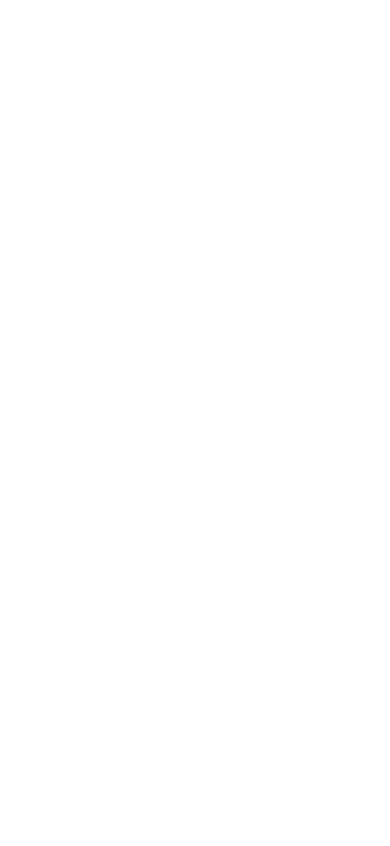
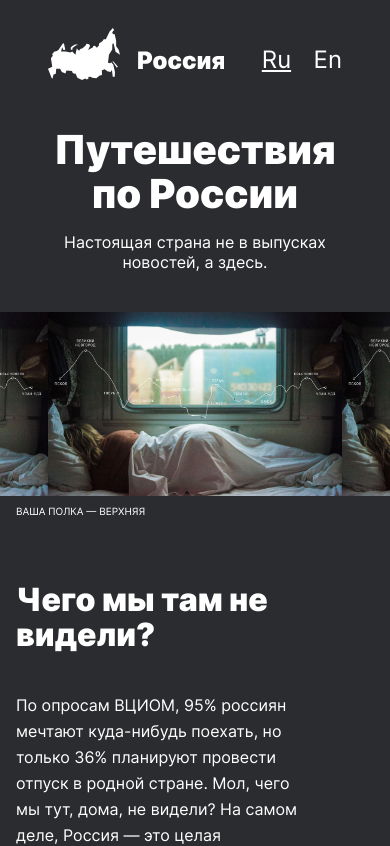
Before and after one commit to AlekseiSidenko/yp-msk-vlk, a plain HTML site: page index.html in a window 390 px wide. Shown: the top 846 px of the page. Drawn offline with Linux system fonts and the light colour scheme.

Commit message:
Сверстал шапку и 2 блока

```diff
--- /dev/null
+++ b/blocks/header/__lang-link/_active/header__lang-link_active.css
@@ -0,0 +1,4 @@
+.header__lang-link_active {
+  margin-right: 18px;
+  text-decoration: underline;
+}
--- /dev/null
+++ b/blocks/header/__lang-link/header__lang-link.css
@@ -0,0 +1,8 @@
+.header__lang-link {
+  font-size: 24px;
+  line-height: 28px;
+  font-weight: 400;
+  margin: 0;
+  color: #FFFFFF;
+  text-decoration: none;
+}
--- /dev/null
+++ b/blocks/header/__lang-zone/header__lang-zone.css
@@ -0,0 +1,3 @@
+.header__lang-zone {
+  margin: 46px 48px 0 0;
+}
--- /dev/null
+++ b/blocks/header/__logo/header__logo.css
@@ -0,0 +1,6 @@
+.header__logo {
+  background-image: url(../../../images/header-logo.svg);
+  width: 176px;
+  height: 52px;
+  margin: 28px 0 0 48px;
+}
--- /dev/null
+++ b/blocks/header/header.css
@@ -0,0 +1,6 @@
+.header {
+  display: flex;
+  margin: 0 auto;
+  background-color: #2A2C2F;
+  justify-content: space-between;
+}
--- /dev/null
+++ b/blocks/intro/__list/intro__list.css
@@ -0,0 +1,35 @@
+.intro__list {
+  margin: 33px auto 0 148px;
+  font-weight: 700;
+  font-size: 12px;
+  line-height: 18px;
+  list-style-type: none;
+  padding: 0;
+  color: #FFFFFF
+}
+
+@media screen and (max-width: 1080px) {
+  .intro__list {
+    margin-left: 48px;
+  }
+}
+
+@media screen and (max-width: 880px) {
+  .intro__list {
+    max-width: 720px;
+    margin-left: 24px;
+  }
+}
+
+@media screen and (max-width: 750px) {
+  .intro__list {
+    max-width: calc((690px/2 - 288px)/2 + 288px);
+  }
+}
+
+@media screen and (max-width: 554px) {
+  .intro__list {
+    margin: 34px auto 0 16px;
+    max-width: 288px;
+  }
+}
--- /dev/null
+++ b/blocks/intro/__text/intro__text.css
@@ -0,0 +1,34 @@
+.intro__text {
+  max-width: 690px;
+  margin: 40px auto 0 148px;
+  font-weight: 400;
+  font-size: 16px;
+  line-height: 26px;
+  color: #FFFFFF;
+}
+
+@media screen and (max-width: 1080px) {
+  .intro__text {
+    margin-left: 48px;
+  }
+}
+
+@media screen and (max-width: 880px) {
+  .intro__text {
+    max-width: 720px;
+    margin: 40px auto 0 24px;
+  }
+}
+
+@media screen and (max-width: 750px) {
+  .intro__text {
+    max-width: calc((690px/2 - 288px)/2 + 288px);
+  }
+}
+
+@media screen and (max-width: 554px) {
+  .intro__text {
+    margin: 40px auto 0 16px;
+    max-width: 288px;
+  }
+}
--- /dev/null
+++ b/blocks/intro/__title/intro__title.css
@@ -0,0 +1,38 @@
+.intro__title {
+  max-width: 690px;
+  margin: 92px auto 0 148px;
+  font-weight: 900;
+  font-size: 54px;
+  line-height: 58px;
+  color: #FFFFFF;
+}
+
+@media screen and (max-width: 1080px) {
+  .intro__title {
+    margin-left: 48px;
+  }
+}
+
+@media screen and (max-width: 880px) {
+  .intro__title {
+    max-width: 720px;
+    margin: 88px auto 0 24px;
+  }
+}
+
+@media screen and (max-width: 750px) {
+  .intro__title {
+    max-width: calc((690px/2 - 288px)/2 + 288px);
+    font-size: calc((54px - 32px)/2 + 32px);
+    line-height: calc((58px - 35px)/2 + 35px);
+  }
+}
+
+@media screen and (max-width: 554px) {
+  .intro__title {
+    margin: 64px auto 0 16px;
+    max-width: 288px;
+    font-size: 32px;
+    line-height: 35px;
+  }
+}
--- /dev/null
+++ b/blocks/intro/intro.css
@@ -0,0 +1,5 @@
+.intro {
+  display: flex;
+  flex-direction: column;
+  background-color: #2A2C2F;
+}
--- /dev/null
+++ b/blocks/lead/__caption/lead__caption.css
@@ -0,0 +1,27 @@
+.lead__caption {
+  max-width: 158px;
+  margin: 8px auto 0 148px;
+  font-weight: 400;
+  font-size: 10px;
+  line-height: 14px;
+  text-transform: uppercase;
+  color: #FFFFFF;
+}
+
+@media screen and (max-width: 1080px) {
+  .lead__caption {
+    margin-left: 48px;
+  }
+}
+
+@media screen and (max-width: 880px) {
+  .lead__caption {
+    margin-left: 24px;
+  }
+}
+
+@media screen and (max-width: 544px) {
+  .lead__caption {
+    margin-left: 16px;
+  }
+}
--- /dev/null
+++ b/blocks/lead/__image/lead__image.css
@@ -0,0 +1,29 @@
+.lead__image {
+  background-image: url(../../../images/lead-polka.jpg);
+  width: calc(100% - 296px);
+  padding-bottom: calc((100% - 296px)/1.6);
+  margin: 64px auto 0 auto;
+  background-size: contain;
+  background-position: center;
+}
+
+@media screen and (max-width: 1080px) {
+  .lead__image {
+    width: calc(100% - 96px);
+    padding-bottom: calc((100% - 96px)/1.6);
+    margin-top: 56px;
+  }
+}
+
+@media screen and (max-width: 880px) {
+  .lead__image {
+    width: 100%;
+    padding-bottom: 100%/1.6;
+  }
+}
+
+@media screen and (max-width: 544px) {
+  .lead__image {
+    margin-top: 40px;
+  }
+}
--- /dev/null
+++ b/blocks/lead/__subtitle/lead__subtitle.css
@@ -0,0 +1,26 @@
+.lead__subtitle {
+  max-width: 640px;
+  margin: 32px auto 0 auto;
+  text-align: center;
+  font-weight: 400;
+  font-size: 30px;
+  line-height: 36px;
+  color: #FFFFFF;
+}
+
+@media screen and (max-width: 750px) {
+  .lead__subtitle {
+    max-width: calc((640px - 288px)/2 + 288px);
+    font-size: calc((30px - 16px)/2 + 16px);
+    line-height: calc((36px - 20px)/2 + 20px);
+  }
+}
+
+@media screen and (max-width: 544px) {
+  .lead__subtitle {
+    max-width: 288px;
+    margin-top: 16px;
+    font-size: 16px;
+    line-height: 20px;
+  }
+}
--- /dev/null
+++ b/blocks/lead/__title/lead__title.css
@@ -0,0 +1,31 @@
+.lead__title {
+  max-width: 720px;
+  margin: 56px auto 0 auto;
+  text-align: center;
+  font-weight: 900;
+  font-size: 96px;
+  line-height: 100px;
+  color: #FFFFFF;
+}
+
+@media screen and (max-width: 1200px) {
+  .lead__title {
+    margin-top: 48px;
+  }
+}
+
+@media screen and (max-width: 750px) {
+  .lead__title {
+    max-width: calc((720px - 288px)/2 + 288px);
+    font-size: calc((96px - 40px)/2 + 40px);
+    line-height: calc((100px - 44px)/2 + 44px);
+  }
+}
+
+@media screen and (max-width: 544px) {
+  .lead__title {
+    max-width: 288px;
+    font-size: 40px;
+    line-height: 44px;
+  }
+}
--- /dev/null
+++ b/blocks/lead/lead.css
@@ -0,0 +1,5 @@
+.lead {
+  display: flex;
+  flex-direction: column;
+  background-color: #2A2C2F;
+}
--- /dev/null
+++ b/blocks/root/root.css
@@ -0,0 +1,5 @@
+.root{
+  max-width: 1600px;
+  margin: 0 auto;
+  font-family: 'Inter', Arial, sans-serif;
+}
--- a/index.html
+++ b/index.html
@@ -1,5 +1,5 @@
 <!DOCTYPE html>
-<html lang="en">
+<html lang="ru">
 <head>
   <meta charset="UTF-8">
   <meta http-equiv="X-UA-Compatible" content="IE=edge">
@@ -7,7 +7,36 @@
   <link rel="stylesheet" href="pages/index.css">
   <title>Путешествия по России</title>
 </head>
-<body>
+<body class="root">
+  <div class="page">
+    <header class="header">
+      <div class="header__logo"></div>
+      <div class="header__lang-zone">
+        <a href="#" class="header__lang-link header__lang-link_active">Ru</a>
+        <a href="#" class="header__lang-link">En</a>
+      </div>
+    </header>
+    <main class="content">
+      <section class="lead">
+        <h1 class="lead__title">Путешествия по России</h1>
+        <p class="lead__subtitle">Настоящая страна не в выпусках новостей, а здесь.</p>
+        <div class="lead__image"></div>
+        <blockquote class="lead__caption">ваша полка — верхняя</blockquote>
+      </section>
+      <section class="intro">
+        <h2 class="intro__title">Чего мы там не видели?</h2>
+        <p class="intro__text">По опросам ВЦИОМ, 95% россиян мечтают куда-нибудь поехать, но только 36% планируют провести отпуск в родной стране. Мол, чего мы тут, дома, не видели? На самом деле, Россия — это целая вселенная с ласковым морем юга, густыми лесами Саян и суровыми льдами плато Путорана. А ещё увидеть все эти красоты можно без миллионов на счету, загранпаспорта и многочасовых перелетов. Как, например, Вера Башмакова — смелая молодая мама, которая взяла в охапку троих детей, усадила их в свою «Ладу» и проехала 20 тысяч километров по родной стране. Мы выбрали и описали некоторые интересные места, достойные вашего отпуска.</p>
+        <ul class="intro__list">
+          <li>Часовых поясов 11</li>
+          <li>Объектов природного наследия ЮНЕСКО 12</li>
+          <li>Объектов культурного наследия ЮНЕСКО 16</li>
+          <li>Природных заповедников 105</li>
+          <li>Аэропортов 241</li>
+        </ul>
+      </section>
+    </main>
+
+  </div>
 
 </body>
 </html>
--- a/pages/index.css
+++ b/pages/index.css
@@ -1 +1,33 @@
 @import url(../vendor/normalize.css);
+
+@import url(../fonts/inter.css);
+
+@import url(../blocks/root/root.css);
+
+@import url(../blocks/header/header.css);
+
+@import url(../blocks/header/__logo/header__logo.css);
+
+@import url(../blocks/header/__lang-zone/header__lang-zone.css);
+
+@import url(../blocks/header/__lang-link/header__lang-link.css);
+
+@import url(../blocks/header/__lang-link/_active/header__lang-link_active.css);
+
+@import url(../blocks/lead/lead.css);
+
+@import url(../blocks/lead/__title/lead__title.css);
+
+@import url(../blocks/lead/__subtitle/lead__subtitle.css);
+
+@import url(../blocks/lead/__image/lead__image.css);
+
+@import url(../blocks/lead/__caption/lead__caption.css);
+
+@import url(../blocks/intro/intro.css);
+
+@import url(../blocks/intro/__title/intro__title.css);
+
+@import url(../blocks/intro/__text/intro__text.css);
+
+@import url(../blocks/intro/__list/intro__list.css);
```
